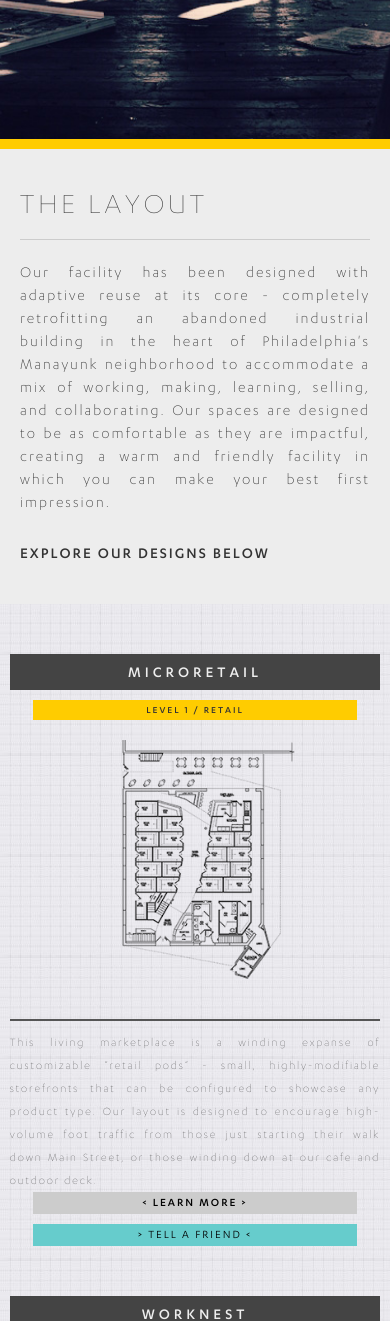
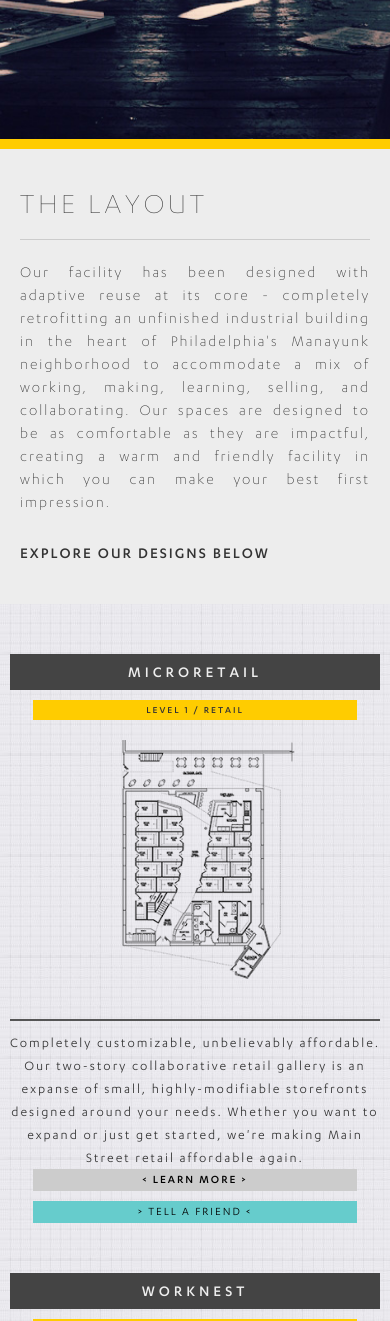
Before and after one commit to brandonpweiss/XFR, a PHP site: page / in a window 390 px wide. Shown: the part 3040-4361 px from the top of the page. Run offline with PHP 8.4, Linux system fonts and the light colour scheme; data that the repository does not hold is empty; some libraries are stand-ins or nearby versions; some web fonts are replaced.

Commit message:
so many tweaks
so many tweaks

```diff
--- a/config.php
+++ b/config.php
@@ -4,7 +4,7 @@ $formdatausername = "admin";
 $formdatapassword =  "password";
 
 //DB settings below
-$con = mysqli_connect("localhost", "root", "root", "XFR");
+$con = mysqli_connect("localhost", "transferstation", "Manyunk22!", "transferstation");
 if (mysqli_connect_errno()) {
     printf("Connect failed: %s\n", mysqli_connect_error());
     exit();
--- a/datalogin.php
+++ b/datalogin.php
@@ -5,11 +5,6 @@ include('config.php');
 
 $myusername=$_POST['username'];
 $mypassword=$_POST['password'];
-
-$myusername = stripslashes($myusername);
-$mypassword = stripslashes($mypassword);
-$myusername = mysql_real_escape_string($myusername);
-$mypassword = mysql_real_escape_string($mypassword);
 
 if ($myusername == $formdatausername && $mypassword == $formdatapassword){
 	session_register("myusername");
--- a/index.php
+++ b/index.php
@@ -166,7 +166,7 @@ else if ( isset( $_POST['startsubmit'] ) ) /* START */
 	if ($surveyErrors == NULL)
 	{
 		mysqli_query($con,"INSERT INTO start (form, ip, dt, firstname, lastname, businessname, email, about, referrer, mainservice)
-		VALUES ('start', $ip','$dt', '$firstname', '$lastname', '$businessname', '$email', '$about', '$referrer', '$mainservice')");
+		VALUES ('start', '$ip','$dt', '$firstname', '$lastname', '$businessname', '$email', '$about', '$referrer', '$mainservice')");
 		header("location:thanks.html");
 	};
 
@@ -250,7 +250,7 @@ else if ( isset( $_POST['worksubmit'] ) ) /* WORK */
 	if ($surveyErrors == NULL)
 	{
 		mysqli_query($con,"INSERT INTO work (form, ip, dt, firstname, lastname, businessname, email, about, referrer, mainservice, startupkit, officeassistant, retailsolution)
-		VALUES ('work', $ip','$dt', '$firstname', '$lastname', '$businessname', '$email', '$about', '$referrer', '$mainservice', '$startupkit', '$officeassistant', '$retailsolution')");
+		VALUES ('work', '$ip','$dt', '$firstname', '$lastname', '$businessname', '$email', '$about', '$referrer', '$mainservice', '$startupkit', '$officeassistant', '$retailsolution')");
 		header("location:thanks.html");
 	};
 
@@ -333,7 +333,7 @@ else if ( isset( $_POST['sellsubmit'] ) ) /* SELL */
 	if ($surveyErrors == NULL)
 	{
 		mysqli_query($con,"INSERT INTO sell (form, ip, dt, firstname, lastname, businessname, email, about, referrer, mainservice, startupkit, officeassistant, retailsolution)
-		VALUES ('sell', $ip', '$dt', '$firstname', '$lastname', '$businessname', '$email', '$about', '$referrer', '$mainservice', '$startupkit', '$officeassistant', '$retailsolution')");
+		VALUES ('sell', '$ip', '$dt', '$firstname', '$lastname', '$businessname', '$email', '$about', '$referrer', '$mainservice', '$startupkit', '$officeassistant', '$retailsolution')");
 		header("location:thanks.html");
 	};
 
@@ -407,7 +407,7 @@ else if ( isset( $_POST['transfersubmit'] ) ) /* TRANSFER */
 	if ($surveyErrors == NULL)
 	{
 		mysqli_query($con,"INSERT INTO transfer (form, ip, dt, firstname, lastname, businessname, email, about, referrer, mainservice)
-		VALUES ('transfer', $ip', '$dt', '$firstname', '$lastname', '$businessname', '$email', '$about', '$referrer', '$mainservice')");
+		VALUES ('transfer', '$ip', '$dt', '$firstname', '$lastname', '$businessname', '$email', '$about', '$referrer', '$mainservice')");
 		header("location:thanks.html");
 	};
 
@@ -424,9 +424,12 @@ mysqli_close($con);
 	<link rel="stylesheet" href="css/bootstrap.css">
 	<link rel="stylesheet" href="normalize.css">
 	<link rel="stylesheet" href="style.css">
+	<link rel="shortcut icon" href="images/xfr.gif">
 	<script src="jquery.js"></script>
 	<script src="js/bootstrap.js"></script>
+
 	<meta name="viewport" content="width=device-width, initial-scale=1, maximum-scale=1">
+	<meta name="description" content="An innovative resource center for artists and entrepreneurs and a unique venue for the community they inspire."
 </head>
 <body  data-spy="scroll" data-target="nav">
 		<a name="top" class="marker"></a>
@@ -478,7 +481,7 @@ mysqli_close($con);
 			<div class="column left">
 				<div class="inner">
 					<h1>ABOUT XFR</h1>
-					<p>Welcome to The Transfer Station (THEXFR), an innovative resource center for artists and entrepreneurs, and a unique venue for the community they inspire.  Located on Main Street in Manayunk, The Transfer Station offers tailored-made spaces and customized support services for bringing ideas to life.  Our curated marketplace, co-workspace, creative lab, artist studios, kitchen share and hidden cafe make for the ideal setting to work, sell, create, and collaborate with likeminded individuals.  Above all, The Transfer Station is a place to start.</p>
+					<p>Welcome to The Transfer Station (THEXFR), an innovative resource center for artists and entrepreneurs and a unique venue for the community they inspire.  Located on Main Street in Manayunk, The Transfer Station offers tailor-made spaces and customized support services for bringing ideas to life.  Our curated retail marketplace, co-working spaces, creative labs, artist studios, kitchen share and cafe garden make for the ideal setting to work, sell, create, and collaborate with like-minded individuals.  Above all, The Transfer Station is a place to start.</p>
 					<p class="ctas">JOIN THE CONVERSATION ON <a href="http://www.facebook.com/thetransferstation">FACEBOOK</a> AND <a href="http://www.twitter.com/thetransferstation">TWITTER</a></p>
 				</div>
 			</div>
@@ -486,7 +489,7 @@ mysqli_close($con);
 				<div class="inner">
 					<h1>GET INVOLVED</h1>
 					<p>Our concept for The Transfer Station has been in development for years; now it's finally time to bring it to life!  In order to move forward, we need you - the community - to let us know what you think and give us feedback regarding which aspects appeal to you most.  By generating interest and encouraging participation through this website, we can all directly influence how soon The Transfer Station is able to open its doors and what the concept ultimately evolves into.  We ask you to explore this website, let us know what you're most interested in, and help spread the word!</p>
-					<p class="ctas">GET STARTED WITH THE XFR <a href="#membership">QUESTIONNAIRE</a> BELOW</p>
+					<p class="ctas">GET STARTED WITH OUR <a href="#membership">QUESTIONNAIRE</a> BELOW</p>
 				</div>
 			</div>
 		</div>
@@ -511,7 +514,7 @@ mysqli_close($con);
 		<div class="layoutP">
 		<div class="inner">
 		<h1>THE LAYOUT</h1>
-		<p>Our facility has been designed with adaptive reuse at its core - completely retrofitting an abandoned industrial building in the heart of Philadelphia's Manayunk neighborhood to accommodate a mix of working, making, learning, selling, and collaborating.  Our spaces are designed to be as comfortable as they are impactful, creating a warm and friendly facility in which you can make your best first impression.</p>
+		<p>Our facility has been designed with adaptive reuse at its core - completely retrofitting an unfinished industrial building in the heart of Philadelphia's Manayunk neighborhood to accommodate a mix of working, making, learning, selling, and collaborating.  Our spaces are designed to be as comfortable as they are impactful, creating a warm and friendly facility in which you can make your best first impression.</p>
 		<p><span class="bold">EXPLORE OUR DESIGNS BELOW</span></p>
 		</div>
 	</div>
@@ -521,35 +524,35 @@ mysqli_close($con);
 	<h2>MICRORETAIL</h2>
 	<h3>LEVEL 1 / RETAIL</h3>
 	<img src="images/microretail.png" alt="Microretail">
-	<p>This living marketplace is a winding expanse of customizable “retail pods” - small, highly-modifiable storefronts that can be configured to showcase any product type.  Our layout is designed to encourage high-volume foot traffic from those just starting their walk down Main Street, or those winding down at our cafe and outdoor deck.
+	<p>Completely customizable, unbelievably affordable.  Our two-story collaborative retail gallery is an expanse of small, highly-modifiable storefronts designed around your needs.  Whether you want to expand or just get started, we're making Main Street retail affordable again.
 </p>
 	<a target="_blank" href="http://www.facebook.com/thexfr" class="learnmore">< LEARN MORE ></a>
-	<a href="#" class="tellafriend">> TELL A FRIEND <</a>
+	<a href="https://www.facebook.com/sharer/sharer.php?u=http://www.thexfr.org" target="_blank" class="tellafriend">> TELL A FRIEND <</a>
 </div>
 <div class="dept">
 	<h2>WORKNEST</h2>
 	<h3>LEVEL 2 / OFFICE</h3>
 	<img src="images/worknest.png" alt="">
-	<p>The WorkNest is the heart of our co-working facility.  With a collection of private and semi-private offices, a bullpen of open desk space, and a variety of shared amenities (conference room, lounge, etc.), this floor has been designed to encourage and support all manner of business needs in the most inviting environment we could imagine.</p>
+	<p>Co-working comes to Main Street!  With a collection of private offices, a bank of open desk space, and a complete ecosystem of shared amenities, our co-working spaces have been designed to encourage and support all manner of business needs in an inviting and engaging environment.</p>
 	<a  target="_blank" href="http://www.facebook.com/thexfr" class="learnmore">< LEARN MORE ></a>
-	<a href="#" class="tellafriend">> TELL A FRIEND <</a>
+	<a href="https://www.facebook.com/sharer/sharer.php?u=http://www.thexfr.org" target="_blank" class="tellafriend">> TELL A FRIEND <</a>
 </div>
 <div class="dept">
 	<h2>FLEXHALL</h2>
 	<h3>LEVEL 3 / EVENT</h3>
 	<img src="images/flexhall.png" alt="">
-	<p>Poised directly beneath the forthcoming Manayunk Bridge Park, our third-floor flex-space is a premier event and community program venue.  Featuring a wrap-around deck, commercial kitchen, and large open-volume communal halls, this flexible layout can be modified to fit any purpose, limited only by our member's imaginations. </p>
+	<p>Poised directly beneath the forthcoming Manayunk Bridge Park, our beautiful third-floor atrium is a premier location in which to learn, to share, to create, and to perform.  Our flexible event spaces, classrooms, rehearsal, and makerspaces are limited only by the imaginations of our members!</p>
 	<a  target="_blank" href="http://www.facebook.com/thexfr"  class="learnmore">< LEARN MORE ></a>
-	<a href="#" class="tellafriend">> TELL A FRIEND <</a>
+	<a href="https://www.facebook.com/sharer/sharer.php?u=http://www.thexfr.org" target="_blank" class="tellafriend">> TELL A FRIEND <</a>
 </div>
 <div class="dept">
 	<h2>XFRCRTV</h2>
 	<h3>LEVEL 0 / CREATIVE</h3>
 	<img src="images/xfrcrtv.png" alt="">
-	<p>Transfer Creative (XFRCRTV) is our in-house creative division, servicing our member's marketing needs in an expansive production suite on the lower level.  A large central control-room sits between our soundstage for visual arts and our iso-room for audio production, providing our member’s ideas with unmatched production value.
+	<p>Transfer Creative (XFRCRTV) is a strategic branding agency, reinvented for today's small business economy. By leveraging both our creative team and our in-house production facilities, we help to actualize transformative experiences through carefully crafted media.
 </p>
 	<a  target="_blank" href="http://www.facebook.com/thexfr"  class="learnmore">< LEARN MORE ></a>
-	<a href="#" class="tellafriend">> TELL A FRIEND <</a>
+	<a href="https://www.facebook.com/sharer/sharer.php?u=http://www.thexfr.org" target="_blank" class="tellafriend">> TELL A FRIEND <</a>
 </div>
 </article>
 </div>
@@ -572,12 +575,10 @@ mysqli_close($con);
 			</div>
 			<div class="column right">
 				<div class="inner">
-					<p class="yellow">DON’T WORRY, <br>
-					No money or promises required. <br>
-					we just want TO GET TO KNOW YOU!</p>
+					<p class="yellow">Please fill out this non-binding questionnaire to ensure your place in the community.<br>Space is limited!</p>
+					<div id="iwant">TO BEGIN, SELECT ONE OF THE FOUR OPTIONS BELOW...</div>
 				</div>
 			</div>
-			<div id="iwant">MAKE A SELECTION BELOW:</div>
 		</div>
 </section>
 
@@ -674,7 +675,7 @@ mysqli_close($con);
 	<input type="text" name="lastname" value="<?php $_POST['lastname'] ?>" placeholder="LAST NAME" class="topz names">
 	<input type="text" name="businessname" pvalue="<?php $_POST['businessname'] ?>" placeholder="BUSINESS NAME" class="topz names topz1">
 	<input type="text" name="email" value="<?php $_POST['email'] ?>" placeholder="EMAIL ADDRESS" class="topz rightz"> </div>
-	<textarea name="about" value="<?php $_POST['about'] ?>" placeholder="TELL US A LITTLE ABOUT YOURSELF (OPTIONAL)" class="comments"></textarea>
+	<textarea name="about" value="<?php $_POST['about'] ?>" placeholder="QUESTIONS OR COMMENTS? (OPTIONAL)" class="comments"></textarea>
 	<textarea name="referrer" value="<?php $_POST['referrer'] ?>" placeholder="HOW DID YOU HEAR ABOUT THEXFR (OPTIONAL)" class="comments rightz comments2"></textarea>
 
 	<input type="submit" name ="transfersubmit" class="submit3" value="ALL DONE! SUBMIT AND SHARE!">
@@ -908,20 +909,7 @@ mysqli_close($con);
 		</div>
 	</div>
 	<div class="option2">
-		<div class="heading clearfix">
-		<div class="headingLeft">
-			<h1>+ THE XFR RETAIL SOLUTION</h1>
-			<span class="addthis">ADD THIS</span>
-			</div>
-			<input type="checkbox" name="workretailsolution" value="1" id="workretailsolution"><label for="workretailsolution"><span></span></label>
-		</div>
-		<div class="info clearfix">
-			<div class="para">
-			<p>A COMPLETE RETAIL ECOSYSTEM.  The true cost of owning a retail store becomes apparent when considering all of the operational expenses (rent, employees, insurance, security, etc).  We're setting out to remove the high-cost barriers to retail by giving small operations a truly complete solution that includes full-time staffing (our staff becomes your staff), electronic payment processing, e-commerce integration with shipping management, secure inventory storage, and remote monitoring for 24/7 security. </p>
-			</div>
-			<div class="price"><span class="fee">$495 PER MONTH</span> <br> <span class="why">A MAIN STREET DREAM COME TRUE</span></div>
-		</div>
-	</div>
+
 	<div class="toprow">
 	<input type="text" name="firstname" value="<?php $_POST['firstname'] ?>" placeholder="FIRST NAME" class="topz names topz1">
 	<input type="text" name="lastname" value="<?php $_POST['lastname'] ?>" placeholder="LAST NAME" class="topz names">
@@ -1055,6 +1043,7 @@ mysqli_close($con);
 	<li>FRANKIE ZELNICK  <span class="position">COMMUNICATIONS DIRECTOR</span>  <a href="mailto:frankie@thexfr.org">EMAIL</a></li>
 	<li>BRIAN MURRAY  <span class="position">PARTNER</span></li>
 	<li>IMAR HUTCHINS  <span class="position">PARTNER</span></li>
+	<li><a target="_blank" href="http://www.makeshift.us">MAKESH/FT</a> <span class="position">OUR SISTER FACILITY FOR MAKERS</span></li>
 </ul>
 
 <p>Site created by Transfer Creative.  Copyright © 2013 THEXFR LLC.  All rights reserved.</p>
@@ -1231,5 +1220,17 @@ mysqli_close($con);
 </script>
 <script src="scroll.js"></script>
 <script>window.scrollTo(0, 1);</script>
+<script>
+  (function(i,s,o,g,r,a,m){i['GoogleAnalyticsObject']=r;i[r]=i[r]||function(){
+  (i[r].q=i[r].q||[]).push(arguments)},i[r].l=1*new Date();a=s.createElement(o),
+  m=s.getElementsByTagName(o)[0];a.async=1;a.src=g;m.parentNode.insertBefore(a,m)
+  })(window,document,'script','//www.google-analytics.com/analytics.js','ga');
+
+  ga('create', 'UA-41779460-1', 'thexfr.org');
+  ga('send', 'pageview');
+
+</script>
+
+<script>var sharer = "https://www.facebook.com/sharer/sharer.php?u=http://www.thexfr.org";
 </body>
 </html>
--- a/style.css
+++ b/style.css
@@ -532,12 +542,11 @@ section#layout .dept h2{
     letter-spacing: 2px;
 }
 section#layout .dept p{
-    text-align: justify;
+    text-align: center;
     border-top: solid 20px #000000;
     padding: 20px 0px 20px 0px;
     line-height: 23px;
     height: 300px;
-    font-family: karbonthin;
 }
 
 section#layout .dept .bold{
@@ -1141,10 +1168,11 @@ form textarea{
 		font-size: 14px;
 	}
 section#layout .dept p{
-    text-align: justify;
+    text-align: left;
     border-top: solid 2px #555;
     padding: 10px 0px 0px 0px;
     height: 400px;
+
 }
 input[type="radio"] + label span {
 	height: 37px;
@@ -1250,7 +1287,7 @@ section#layout .dept h3{
 		margin-bottom:0px;
 	}
 section#layout .dept p{
-    text-align: justify;
+    text-align: center;
     border-top: solid 2px #555;
     padding: 10px 0px 0px 0px;
     font-size: 12px;
@@ -1360,10 +1402,10 @@ nav ul li {
 	background: none;
 }
 section#layout .dept p{
-    text-align: justify;
+    text-align: center;
     border-top: solid 2px #555;
     padding: 10px 0px 0px 0px;
-    font-size: 12px;
+    font-size: 14px;
     height: auto;
 }
 section#layout .dept{
@@ -1460,7 +1502,7 @@ section#layout .dept{
     margin-bottom: 40px;
 }
 section#layout .dept p{
-    text-align: justify;
+    text-align: center;
     border-top: solid 2px #555;
     padding: 10px 0px 0px 0px;
     min-height: 100px;
--- a/thanks.html
+++ b/thanks.html
@@ -26,7 +26,7 @@
 		</article>
 		<div id="inputs">
 			Now, let your friends know!<br>
-		<a href="https://www.facebook.com/sharer/sharer.php?u=http://www.thexfr.org" target="_blank"><img src="images/facebook.jpg" alt="FACEBOOK"></a><a href="http://clicktotweet.com/9AU8J"> &nbsp;<img src="images/twitter.jpg" alt="Tweet"></a>
+		<a href="https://www.facebook.com/sharer/sharer.php?u=http://www.thexfr.org" target="_blank"><img src="images/facebook.jpg" alt="FACEBOOK"></a><a href="http://clicktotweet.com/e7C7d"> &nbsp;<img src="images/twitter.jpg" alt="Tweet"></a>
 		</div><br><br>
 		<a href="index.php">CLICK HERE TO RETURN TO THEXFR.ORG ></a>
 		</div>
```
Also changed, not shown: other parts of style.css (+83 -27 lines), images/x.png, images/xfr.gif (added), 1 other file.
